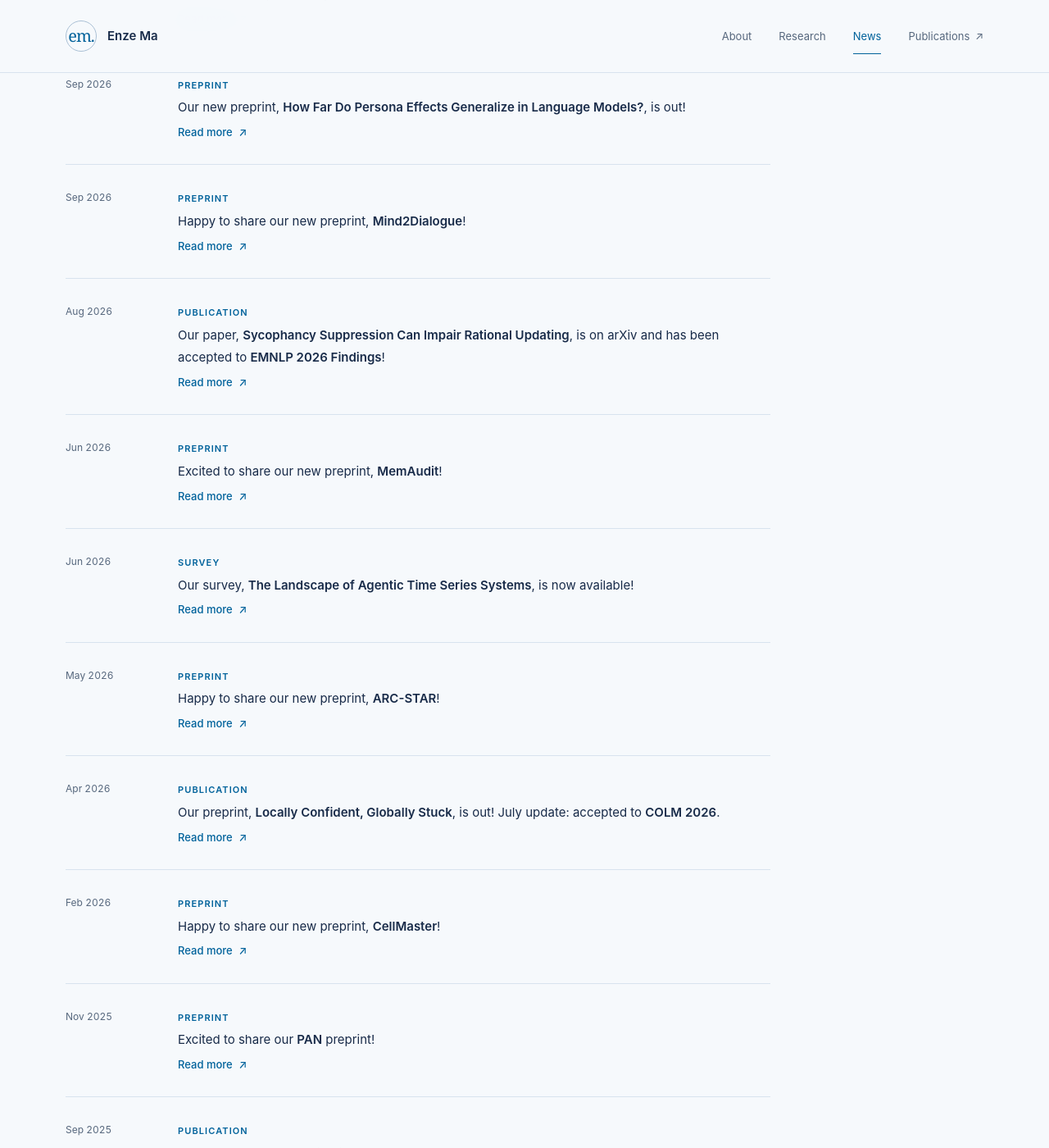
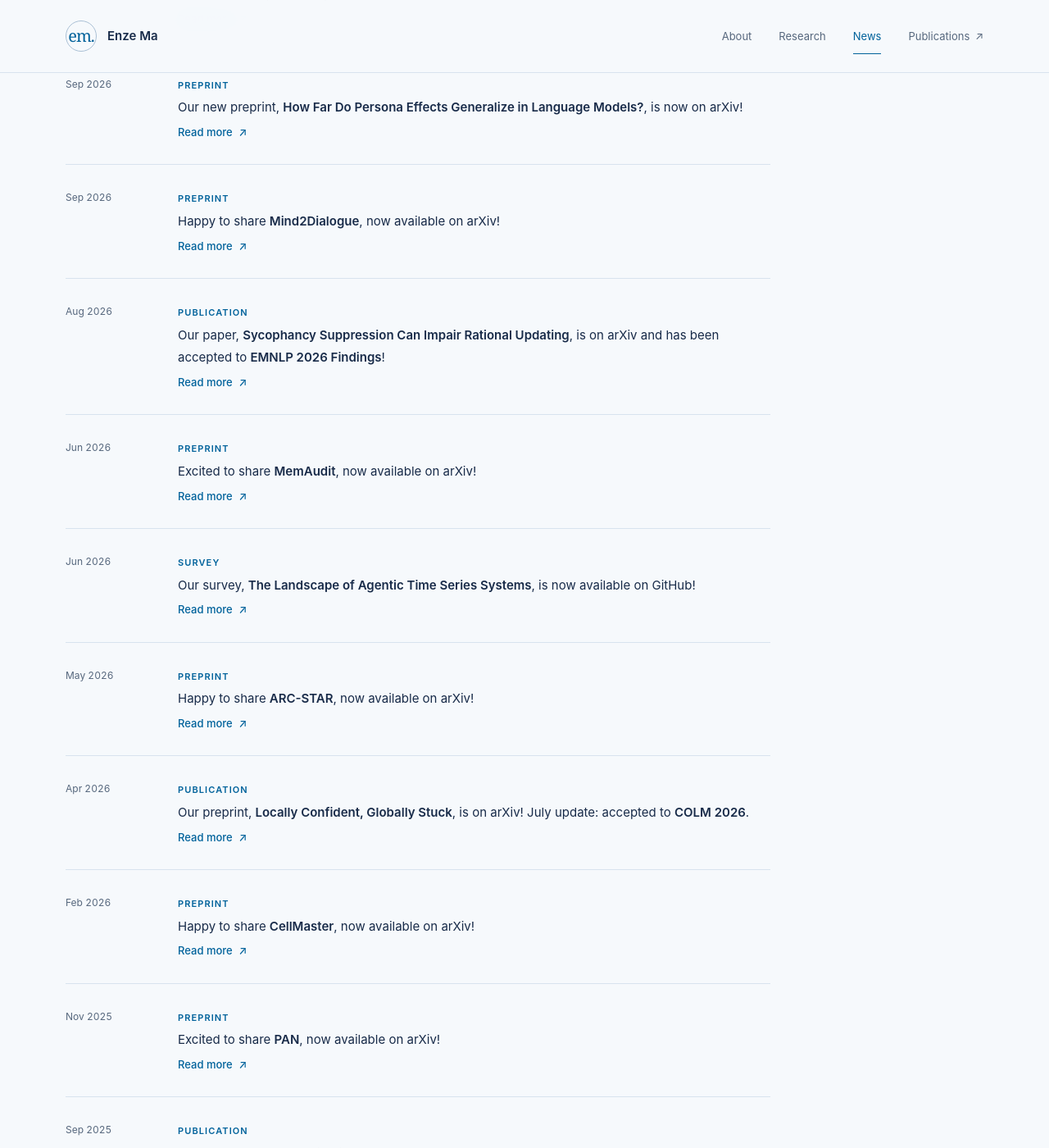
Before and after one commit to sora1998/sora1998.github.io, a Jekyll site: the page built from _pages/news.html, in a window 1280 px wide and 1400 px high, scrolled down 600 px. Shown: the whole window at 82% size. Built offline with Jekyll 4.4.1, drawn with Linux system fonts in a browser that asks for light colours; some of the changed text lies outside the part shown.

Commit message:
Name the release platform in news announcements

```diff
--- a/_data/news.yml
+++ b/_data/news.yml
@@ -15,19 +15,19 @@
 - date: "2026-10-14"
   label: Preprint
   text: >-
-    Our latest work, **SkillNEO**, is out!
+    Our latest work, **SkillNEO**, is now on arXiv!
   url: "https://arxiv.org/abs/2610.20926"
 
 - date: "2026-09-26"
   label: Preprint
   text: >-
-    Our new preprint, **How Far Do Persona Effects Generalize in Language Models?**, is out!
+    Our new preprint, **How Far Do Persona Effects Generalize in Language Models?**, is now on arXiv!
   url: "https://arxiv.org/abs/2609.32758"
 
 - date: "2026-09-14"
   label: Preprint
   text: >-
-    Happy to share our new preprint, **Mind2Dialogue**!
+    Happy to share **Mind2Dialogue**, now available on arXiv!
   url: "https://arxiv.org/abs/2609.15972"
 
 - date: "2026-08-27"
@@ -39,40 +39,40 @@
 - date: "2026-06-23"
   label: Preprint
   text: >-
-    Excited to share our new preprint, **MemAudit**!
+    Excited to share **MemAudit**, now available on arXiv!
   url: "https://arxiv.org/abs/2606.24595"
 
 # The survey PDF was first uploaded in repository commit 7ebf96f5b20939526df02b0309118b66becc8317.
 - date: "2026-06-12"
   label: Survey
   text: >-
-    Our survey, **The Landscape of Agentic Time Series Systems**, is now available!
+    Our survey, **The Landscape of Agentic Time Series Systems**, is now available on GitHub!
   url: "https://github.com/TROUBADOUR000/Awesome-Agentic-Time-Series"
 
 - date: "2026-05-21"
   label: Preprint
   text: >-
-    Happy to share our new preprint, **ARC-STAR**!
+    Happy to share **ARC-STAR**, now available on arXiv!
   url: "https://arxiv.org/abs/2605.22222"
 
 # COLM acceptance was announced in July 2026: https://exlaw.github.io/#news
 - date: "2026-04-01"
   label: Publication
   text: >-
-    Our preprint, **Locally Confident, Globally Stuck**, is out! July update: accepted to **COLM 2026**.
+    Our preprint, **Locally Confident, Globally Stuck**, is on arXiv! July update: accepted to **COLM 2026**.
   url: "https://arxiv.org/abs/2604.00375"
 
 - date: "2026-02-12"
   label: Preprint
   text: >-
-    Happy to share our new preprint, **CellMaster**!
+    Happy to share **CellMaster**, now available on arXiv!
   url: "https://arxiv.org/abs/2602.13346"
 
 # This marks the original release; v3 retains the original title and author list.
 - date: "2025-11-12"
   label: Preprint
   text: >-
-    Excited to share our **PAN** preprint!
+    Excited to share **PAN**, now available on arXiv!
   url: "https://arxiv.org/abs/2511.09057v3"
 
 # OpenReview lists 18 September 2025 as the publication date.
```
